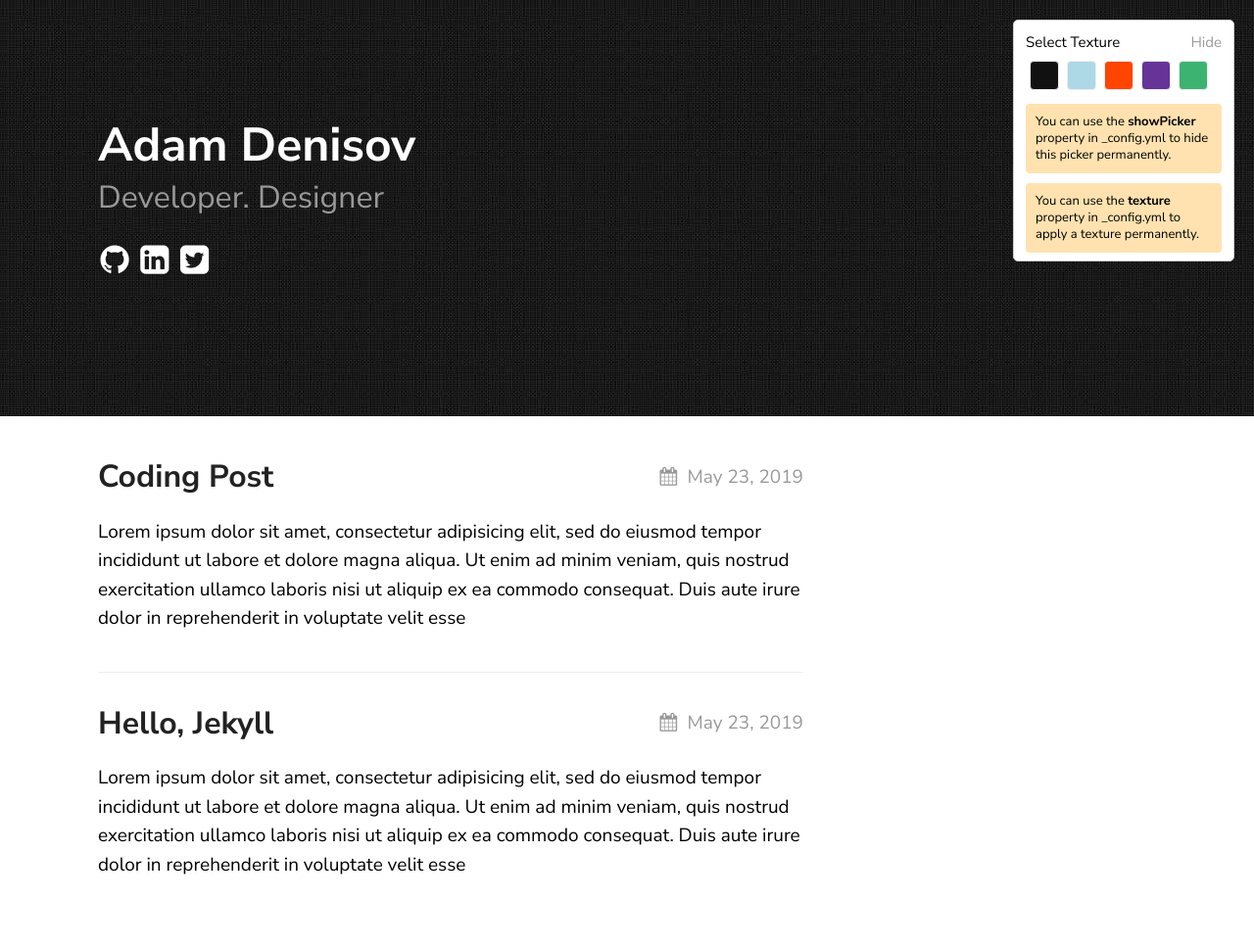
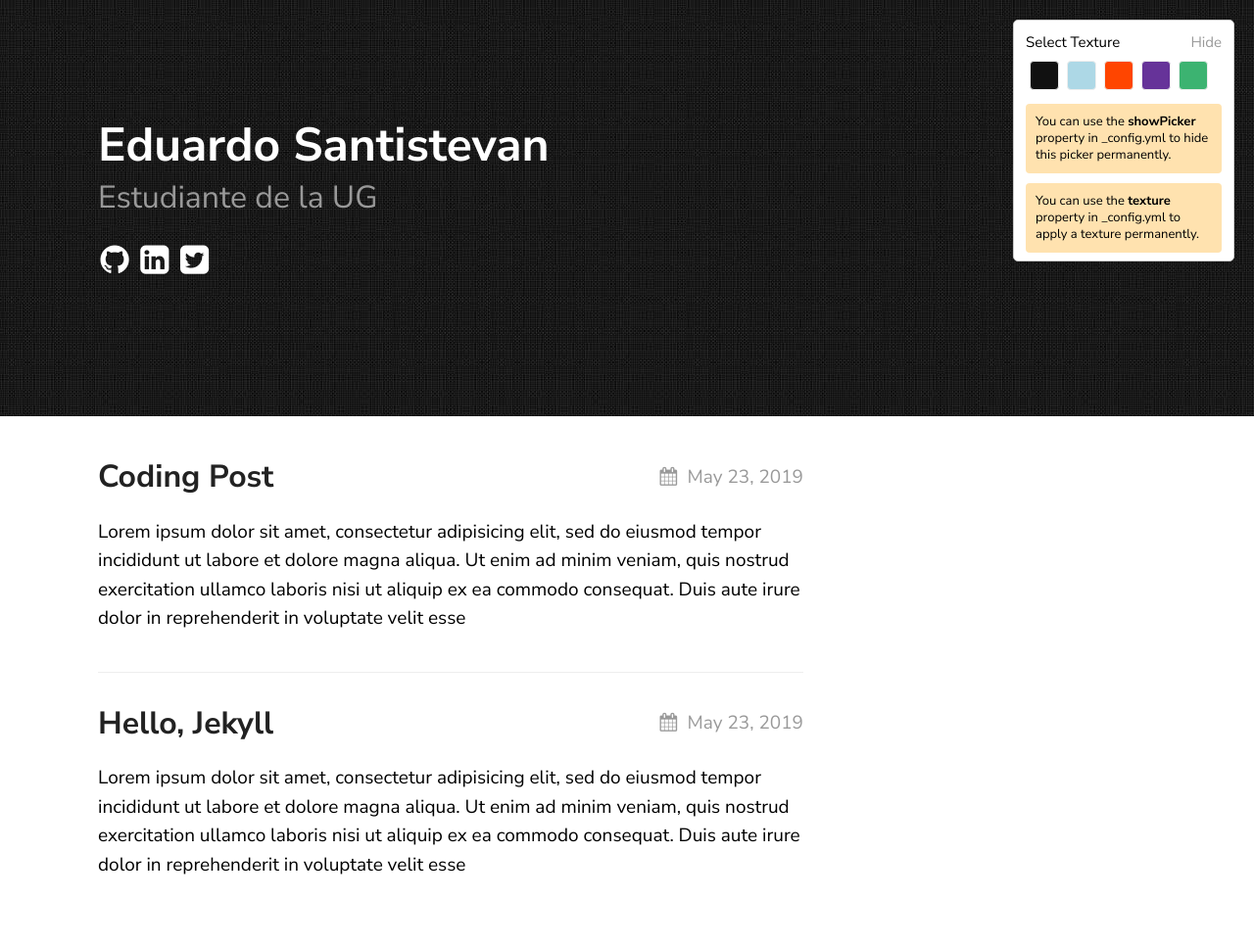
Before and after one commit to DaveNPlay/blog7, a Jekyll site: the page built from index.md, in a window 1280 px wide. Shown: the whole page at 98% size. Built offline with Jekyll 4.4.1, drawn with Linux system fonts in a browser that asks for light colours.

Commit message:
Update _config.yml

```diff
--- a/_config.yml
+++ b/_config.yml
@@ -15,8 +15,8 @@ sass:
 
 permalink: /posts/:title/
 texture:
-  title: Adam Denisov
-  tagline: Developer. Designer
+  title: Eduardo Santistevan
+  tagline: Estudiante de la UG
   date_format: "%b %-d, %Y"
   style: black
   showNav: false
@@ -24,6 +24,7 @@ texture:
 
   # generate social links in footer
   social_links:
+    facebook: esantistevantorres1
     twitter: thelehhman
     github:  thelehhman
     linkedIn: in/thelehhman
```
